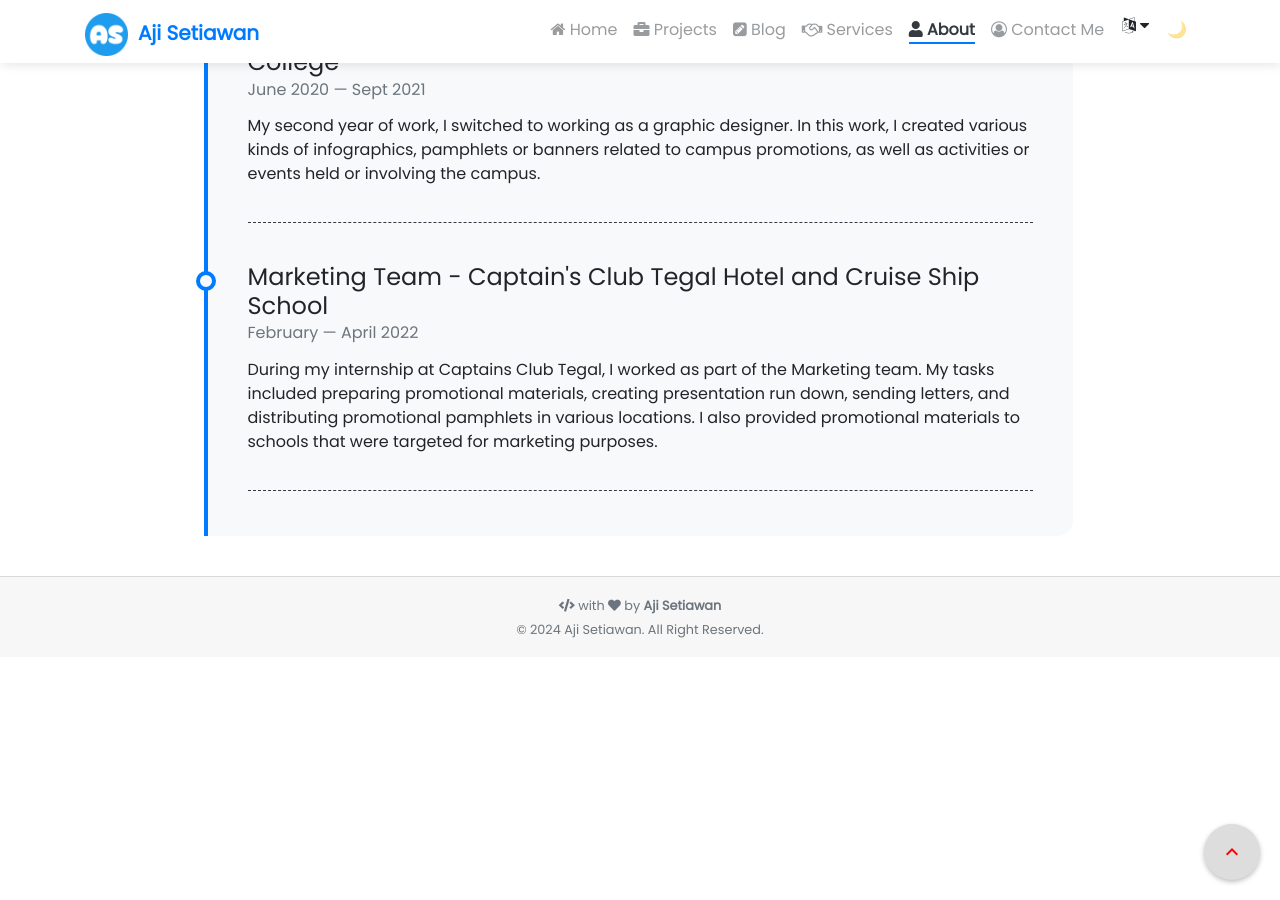
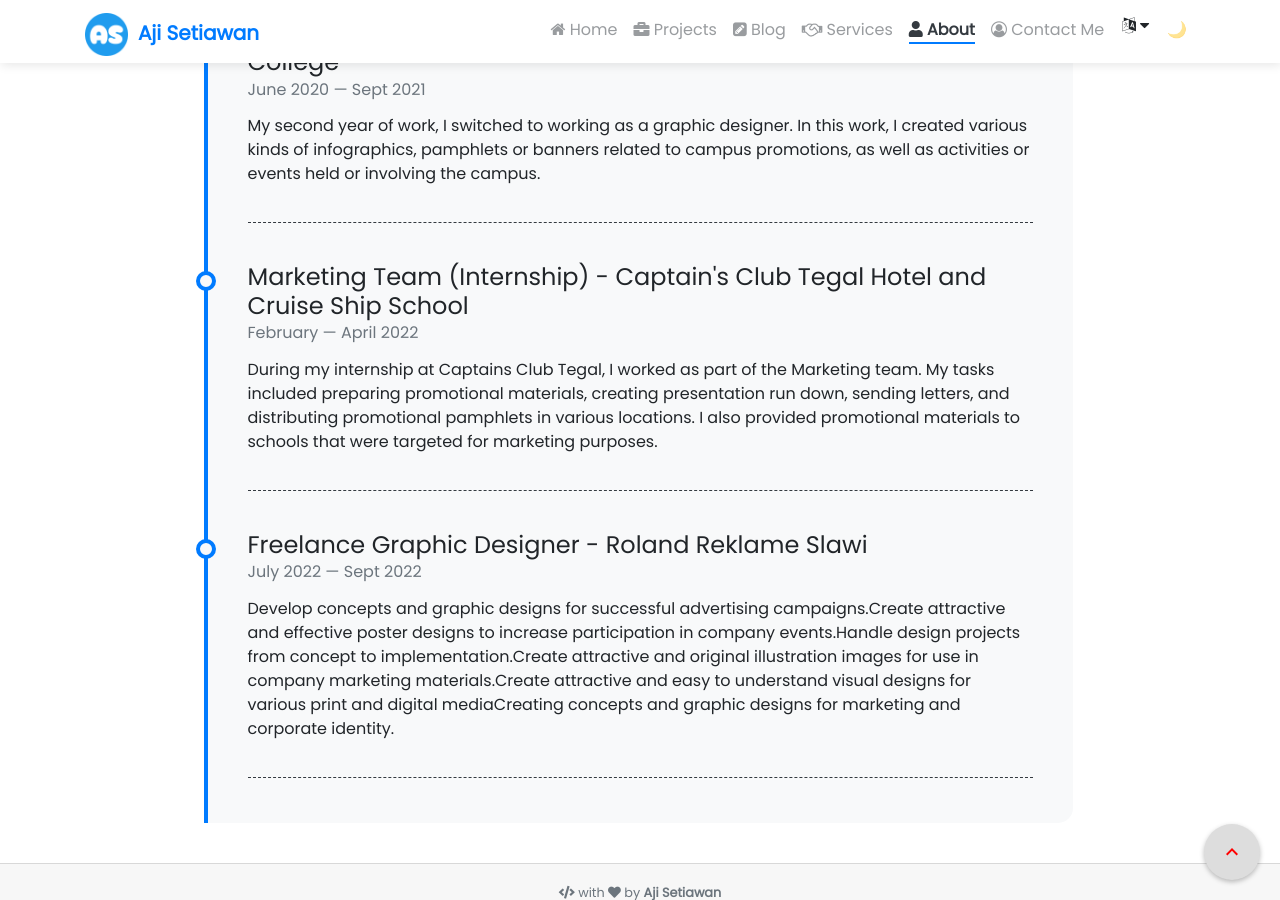
Before and after one commit to ajisetiawan716/ajisetiawan716.github.io, a Jekyll site: the page built from pages/about.md, in a window 1280 px wide and 900 px high, scrolled down 3117 px. Built offline with Jekyll 4.4.1, drawn with Linux system fonts in a browser that asks for light colours; nearby versions of some CDN libraries; emoji names are drawn with the system emoji font; comment, search, counter and statistics services are not loaded; a style sheet for code colours, icons or effects is not loaded; some of the changed text lies outside the part shown.

Commit message:
Update timeline.yml

```diff
--- a/_data/timeline.yml
+++ b/_data/timeline.yml
@@ -1,4 +1,4 @@
-- title: Design Concept - Aquarius Digital Printing Brebes
+- title: Design Concept (Internship) - Aquarius Digital Printing Brebes
   from: January
   to: March 2017
   description: During my internship I learned about creating banner design concepts, photo manipulation and learning Adobe Photoshop and making the banner printing process and carrying out the finishing process until it was ready to use..
@@ -10,7 +10,17 @@
   from: June 2020
   to: Sept 2021
   description: My second year of work, I switched to working as a graphic designer. In this work, I created various kinds of infographics, pamphlets or banners related to campus promotions, as well as activities or events held or involving the campus.
-- title: Marketing Team - Captain's Club Tegal Hotel and Cruise Ship School
+- title: Marketing Team (Internship) - Captain's Club Tegal Hotel and Cruise Ship School
   from: February
   to: April 2022
   description: During my internship at Captains Club Tegal, I worked as part of the Marketing team. My tasks included preparing promotional materials, creating presentation run down, sending letters, and distributing promotional pamphlets in various locations. I also provided promotional materials to schools that were targeted for marketing purposes.
+- title: Freelance Graphic Designer - Roland Reklame Slawi
+  from: July 2022
+  to: Sept 2022
+  description:
+  - Develop concepts and graphic designs for successful advertising campaigns.
+  - Create attractive and effective poster designs to increase participation in company events.
+  - Handle design projects from concept to implementation.
+  - Create attractive and original illustration images for use in company marketing materials.
+  - Create attractive and easy to understand visual designs for various print and digital media
+  - Creating concepts and graphic designs for marketing and corporate identity.
```
